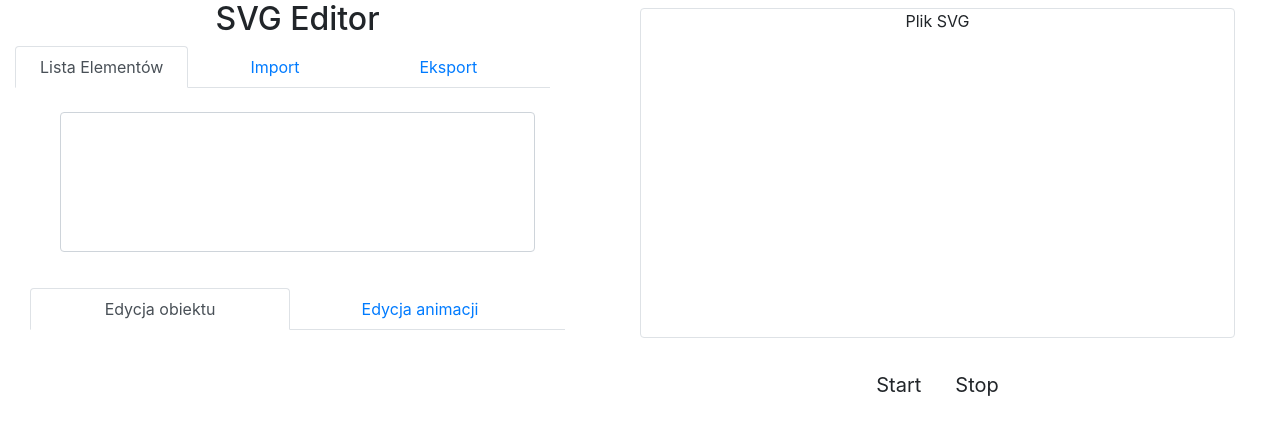
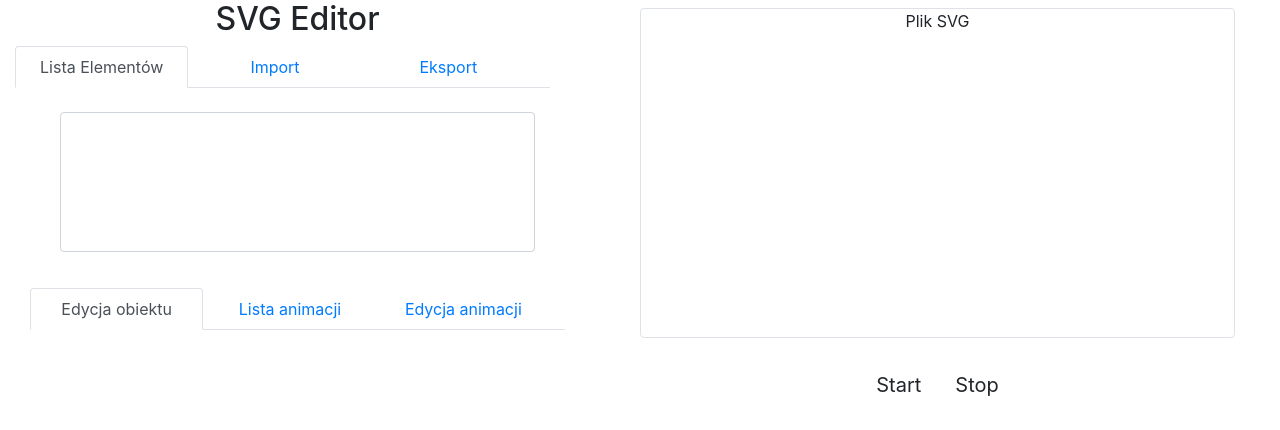
Before and after one commit to wasikm04/svg-animation-editor, a React (Create React App) app: page / in a window 1280 px wide. Shown: the top 430 px of the page. Built offline with nearby package versions, Linux system fonts and the light colour scheme.

Commit message:
Create new tab panel for edit animation

```diff
--- a/src/EditionPanel.js
+++ b/src/EditionPanel.js
@@ -320,7 +320,10 @@ OnSelectedAnimation(e) {
                <a className="nav-link   active" data-toggle="tab" href="#css">Edycja obiektu</a>
              </li>
              <li className="nav-item">
-               <a className="nav-link" data-toggle="tab" href="#animations">Edycja animacji</a>
+               <a className="nav-link" data-toggle="tab" href="#animations">Lista animacji</a>
+             </li>
+             <li className="nav-item">
+               <a className="nav-link" data-toggle="tab" href="#editanimations">Edycja animacji</a>
              </li>
          </ul>
        <div style={heightBox} className=" tab-content container">
@@ -331,12 +334,9 @@ OnSelectedAnimation(e) {
            </div>
           <div id="animations" className="container tab-pane">
 
-          <div className="col-12 row">
-      <div  className="col-6">
-        kontrolki
-        {animation}
-        </div>
-        <div  className="col-6">
+
+
+        <div  className="col-12">
           <br/>
           <h5>Lista animacji elementu</h5>
           <select
@@ -346,8 +346,14 @@ OnSelectedAnimation(e) {
          </select>
         </div>
 
+
+
         </div>
-
+        <div id="editanimations" className="container tab-pane">
+        <div  className="col-12">
+        kontrolki
+        {animation}
+        </div>
         </div>
         </div>
         </div>
```
